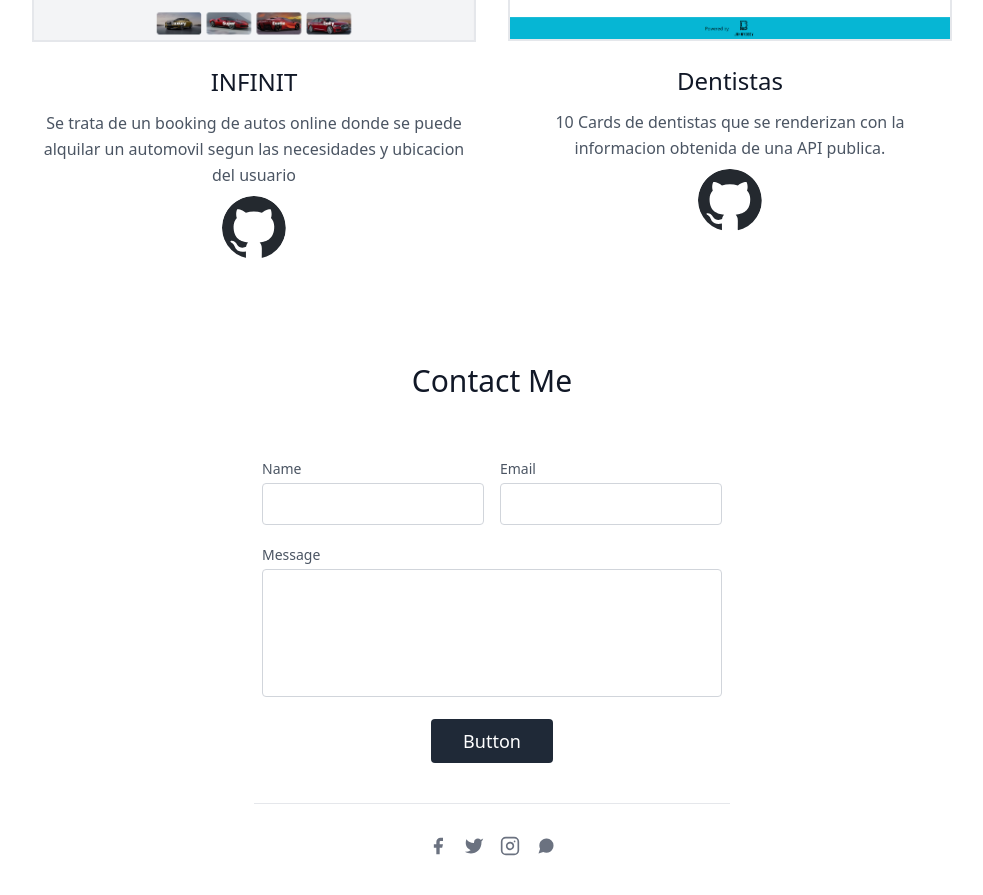
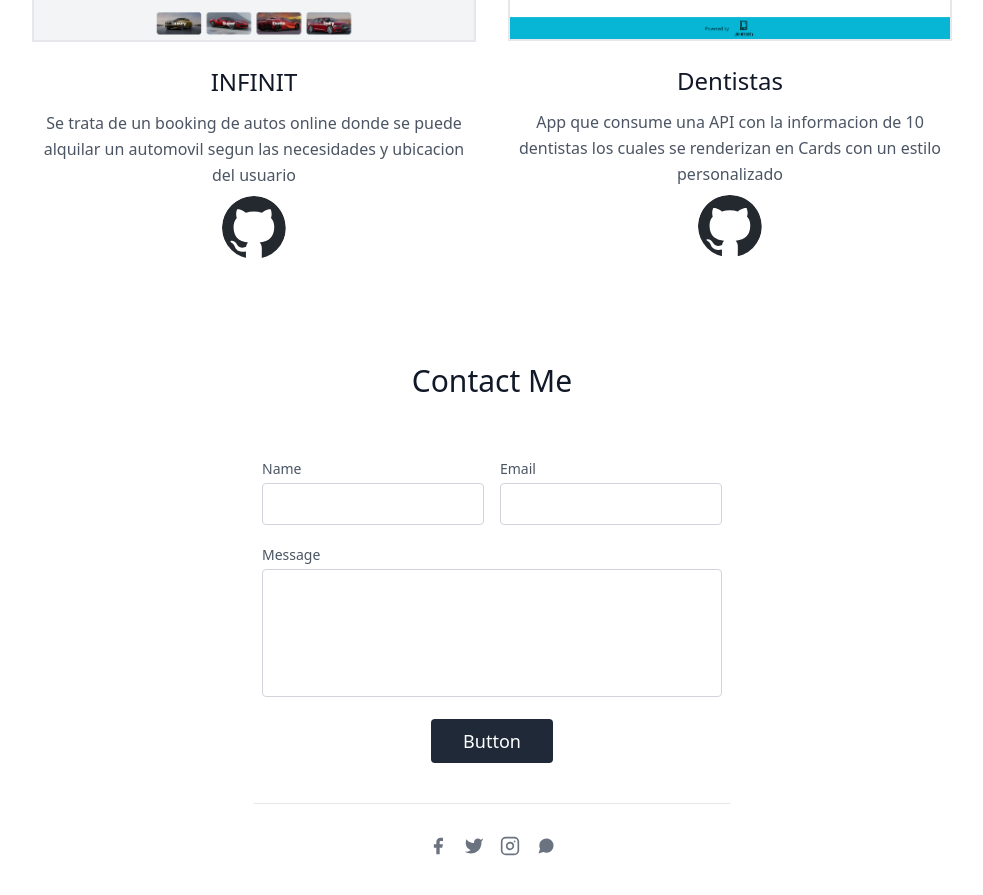
Before and after one commit to johnydeev/castro-jonathan-portfolio, a Next.js app: page / in a window 1280 px wide. Shown: the part 1752-2647 px from the top of the page, without its empty margins (148-1131 px from the left). Built offline with nearby package versions, Linux system fonts and the light colour scheme.

Commit message:
fix proyect

```diff
--- a/src/components/Proyects.jsx
+++ b/src/components/Proyects.jsx
@@ -52,7 +52,7 @@ const Proyects = () => {
                   Dentistas
                 </h2>
                 <p className="leading-relaxed text-base">
-                  10 Cards de dentistas que se renderizan con la informacion obtenida de una API publica.
+                    App que consume una API con la informacion de 10 dentistas los cuales se renderizan en Cards con un estilo personalizado
                 </p>
                 <div className="flex justify-center">
                   <picture className="w-20 p-2">
```
